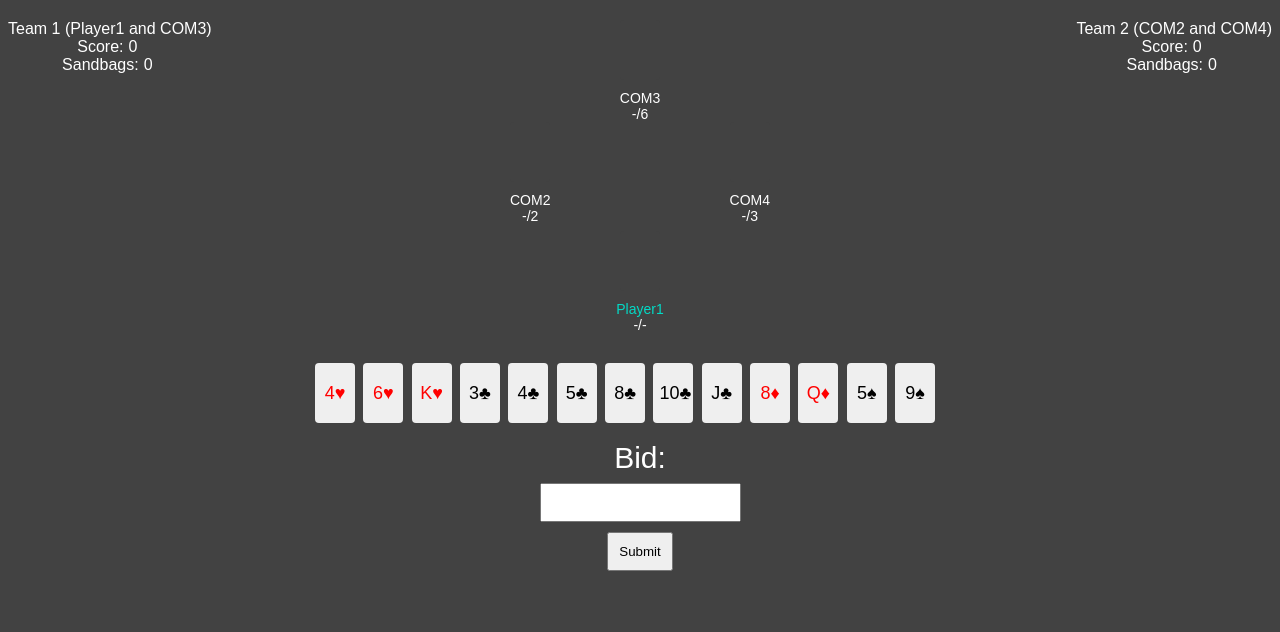
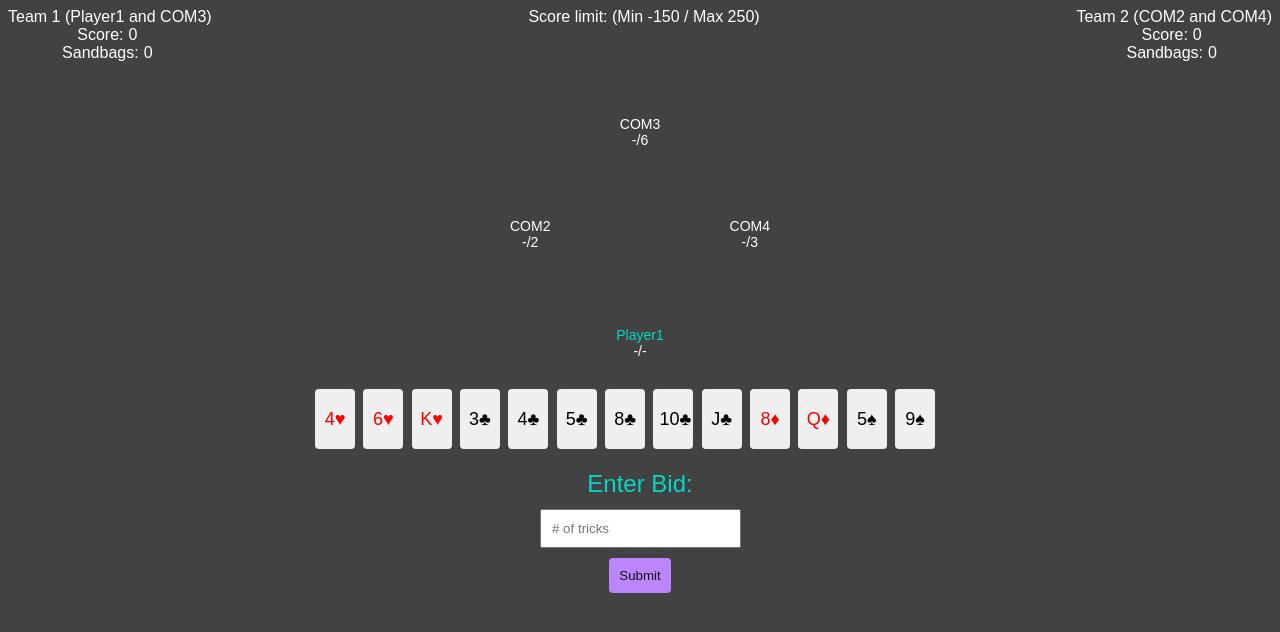
Before and after one commit to carpenterscott12/carpenterscott12.github.io, a plain HTML site: page spades.html in a window 1280 px wide. Drawn offline with Linux system fonts and the light colour scheme.

Commit message:
Add styles and tooltips for ambiguous elements

```diff
--- a/spades.css
+++ b/spades.css
@@ -74,6 +74,10 @@
 .scoreboard-text {
     display: inline-block;
     margin-right: 5px;
+}
+
+#ScoreLimitText {
+    display: inline-block;
 }
 
 #Team1NameAndScore {
@@ -214,10 +218,12 @@
 }
 
 #BidLabel {
+    font-size: 24px;
     text-align: center;
     display: block;
     margin-left: auto;
     margin-right: auto;
+    color: #03DAC6;
 }
 
 #PlayerBidInput {
@@ -233,4 +239,9 @@
     margin-left: auto;
     margin-right: auto;
     padding: 10px;
+    background-color: #BB86FC;
+    color: #121212;
+    cursor: pointer;
+    border-radius: 4px;
+    border: 0px;
 }
--- a/spades.html
+++ b/spades.html
@@ -13,8 +13,10 @@
             <div id="Team1NameAndScore">
                 <div id="Team1Name">Team 1 (Player1 and COM3)</div>
                 <div><div class="scoreboard-text">Score:</div><div id="Team1Score" class="scoreboard-text">0</div></div>
+
                 <div><div class="scoreboard-text">Sandbags:</div><div id="Team1Sandbags" class="scoreboard-text">0</div></div>
             </div>
+            <div id="ScoreLimitText" title="The score limit determines when the game is over. If you have -150 points or fewer, you lose. If you have 250 points or more, you win.">Score limit: (Min -150 / Max 250)</div>
             <div id="Team2NameAndScore">
                 <div id="Team2Name">Team 2 (COM2 and COM4)</div>
                 <div><div class="scoreboard-text">Score:</div><div id="Team2Score" class="scoreboard-text">0</div></div>
@@ -25,7 +27,7 @@
             <div id="Player3Data">
                 <div id="Player3Card" class="play-area-card"></div>
                 <div id="Player3Name" class="data-text">COM3</div>
-                <div id="Player3TricksToBids" class="data-text">
+                <div id="Player3TricksToBids" title="The left number is the number of tricks won. The right number is the player's bid." class="data-text">
                     <div id="Player3Tricks" class="data-text">-</div>/<div id="Player3Bid" class="data-text">-</div>
                 </div>
             </div>
@@ -33,14 +35,14 @@
                 <div id="Player2Data">
                     <div id="Player2Card" class="play-area-card"></div>
                     <div id="Player2Name" class="data-text">COM2</div>
-                    <div id="Player2TricksToBids" class="data-text">
+                    <div id="Player2TricksToBids" title="The left number is the number of tricks won. The right number is the player's bid." class="data-text">
                         <div id="Player2Tricks" class="data-text">-</div>/<div id="Player2Bid" class="data-text">-</div>
                     </div>
                 </div>
                 <div id="Player4Data">
                     <div id="Player4Card" class="play-area-card"></div>
                     <div id="Player4Name" class="data-text">COM4</div>
-                    <div id="Player4TricksToBids" class="data-text">
+                    <div id="Player4TricksToBids" title="The left number is the number of tricks won. The right number is the player's bid." class="data-text">
                         <div id="Player4Tricks" class="data-text">-</div>/<div id="Player4Bid" class="data-text">-</div>
                     </div>
                 </div>
@@ -48,7 +50,7 @@
             <div id="Player1Data">
                 <div id="Player1Card" class="play-area-card"></div>
                 <div id="Player1Name" class="data-text">Player1</div>
-                <div id="Player1TricksToBids" class="data-text">
+                <div id="Player1TricksToBids" title="The left number is the number of tricks won. The right number is the player's bid." class="data-text">
                     <div id="Player1Tricks" class="data-text">-</div>/<div id="Player1Bid" class="data-text">-</div>
                 </div>
             </div>
@@ -69,8 +71,8 @@
             <input id="playerCard12" class="player-card" type="button" />
         </div>
         <div id="PlayerBidContainer">
-            <div id="BidLabel">Bid:</div>
-            <input id="PlayerBidInput" type="text" />
+            <div id="BidLabel">Enter Bid:</div>
+            <input id="PlayerBidInput" placeholder="# of tricks" type="text" />
             <input id="PlayerBidSubmit" type="button" value="Submit" />
         </div>
     </div>
```
